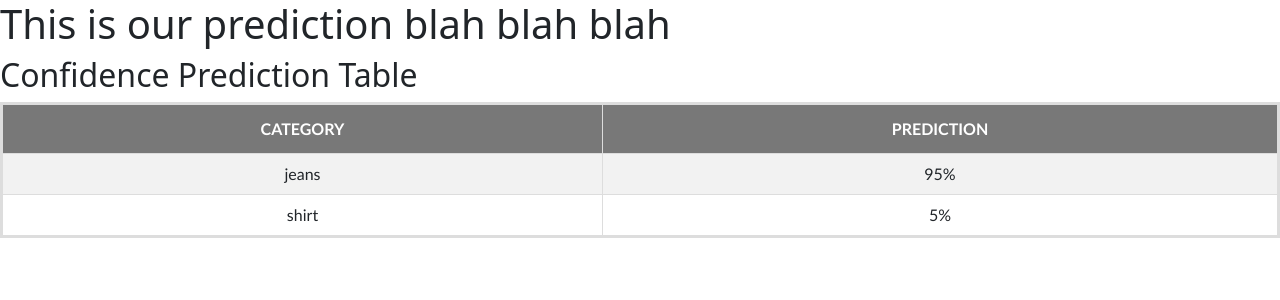
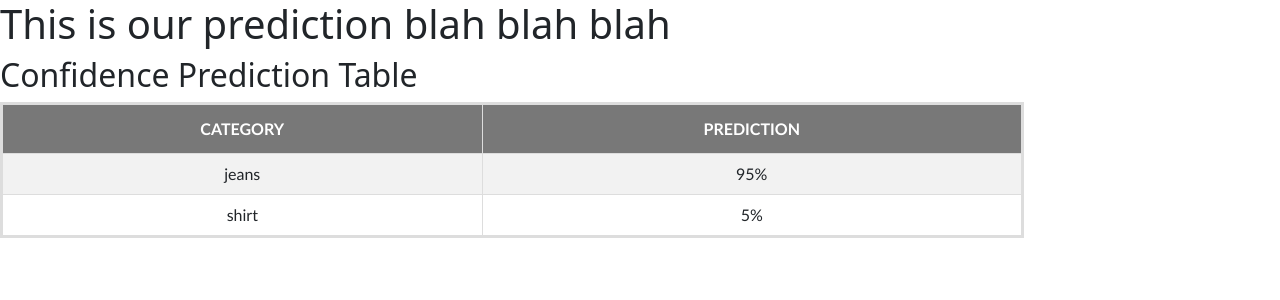
Before and after one commit to AgencyPMG/GLP-Group-1-21, a React (Create React App) app in the folder client-side/: page /predict in a window 1280 px wide. Shown: the top 300 px of the page. Built offline with nearby package versions, Linux system fonts and the light colour scheme.

Commit message:
added upload button, made style changes

```diff
--- a/client-side/package.json
+++ b/client-side/package.json
@@ -7,6 +7,7 @@
     "@testing-library/jest-dom": "^5.11.4",
     "@testing-library/react": "^11.1.0",
     "@testing-library/user-event": "^12.1.10",
+    "axios": "^0.21.1",
     "bootstrap": "^5.0.2",
     "react": "^17.0.2",
     "react-dom": "^17.0.2",
--- a/client-side/src/App.css
+++ b/client-side/src/App.css
@@ -45,6 +45,16 @@ textarea {
 }
 
 
+
+.table-container {
+    display:flex;
+    justify-content: left;
+}
+
+table {
+    max-width: 80%;
+}
+
 #title {
     text-align: center;
     font-family: arial, sans-serif;
--- a/client-side/src/App.js
+++ b/client-side/src/App.js
@@ -10,10 +10,11 @@ import {
 } from "react-router-dom";
 import './index.css'
 
+//pages
+import Webpages from './pages';
 
 
-//pages
-import Webpages from './pages';
+
 
 
 function App() {
--- a/client-side/src/pages/DataForm.jsx
+++ b/client-side/src/pages/DataForm.jsx
@@ -1,6 +1,9 @@
 import React, { Component } from 'react';
 //import axios from 'axios';
 //import {AiOutlineSearch} from 'react-icons/ai';
+
+//file upload component
+
 
 
 
@@ -9,9 +12,36 @@ export default class DataForm extends Component {
         super(props);
         this.state = {
           //add global variable here -- not thread safe
+            picture: null
         };
     }
 
+
+    //*********************************************************
+    //for file upload and all
+    //do it separately first, then see if I can combine the two
+    handleFileChange = event => {
+        this.setState({picture: event.target.files[0]});
+    }
+    handleFileUpload = () => {
+        const fileData = new FormData();
+
+        fileData.append(
+            "thisFile",
+            this.state.picture,
+            this.state.picture.name
+        );
+
+        console.log('file uploaded');
+
+        //axios.post('', fileData);
+
+
+
+    }
+
+
+//*********************************************************
 
     handleInputChanged = (e) => {
         this.setState({description: e.target.value});
@@ -45,6 +75,7 @@ export default class DataForm extends Component {
                             <form onSubmit={this.handleSubmit}>
                                 {/*make into a text box, make button below*/}
                                 <textarea type="input" name={"description"} placeholder={"Search Description"} onChange={this.handleInputChanged}/>
+                                <input type={"file"} name={"file"}/>
                                 <button type="submit" id="search-button" className="btn btn-primary">
                                     <i>Search</i>
                                 </button>
--- a/client-side/src/pages/PredictionPage.jsx
+++ b/client-side/src/pages/PredictionPage.jsx
@@ -37,13 +37,15 @@ class PredictionPage extends Component {
         return (
             <div>
                 <h1>This is our prediction blah blah blah</h1>
-                <h2>Confidence Prediction Table</h2>
+                <h2 className={"heading-pred"}>Confidence Prediction Table</h2>
+                <div className={"table-container"}>
                     <table id={"categories"}>
                         <tbody>
                         <tr>{this.renderTableHeader()}</tr>
                         {this.renderTableData()}
                         </tbody>
                     </table>
+                </div>
             </div>
         )
     }
```
Also changed, not shown: 1 other file (tests, documents, lock files or other folders). Lines whose indentation alone changed are shown as unchanged.
